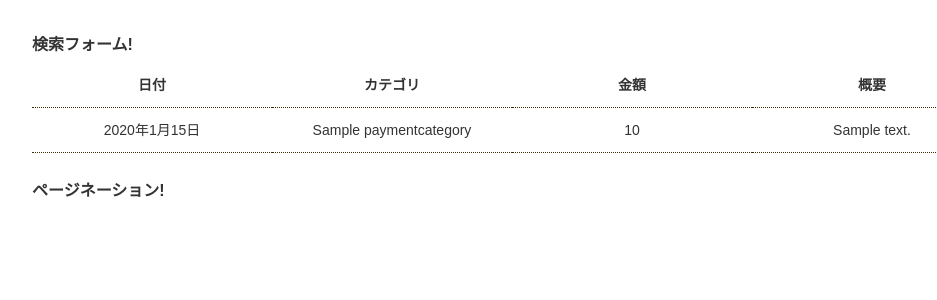
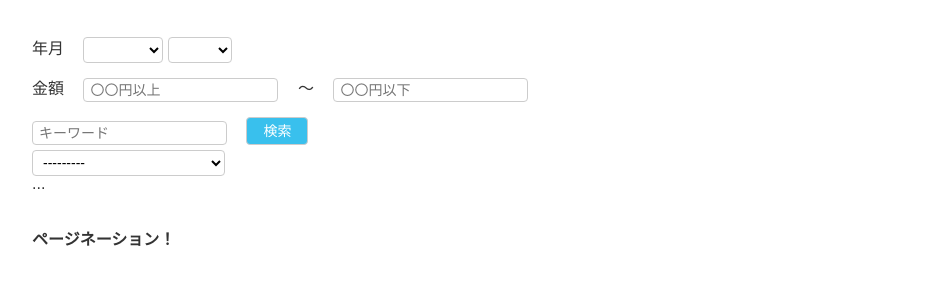
Before and after one commit to kengo78/django_kakeibo, a Django app: page / in a window 1280 px wide. Shown: the part 60-360 px from the top of the page, without its empty margins (128-1065 px from the left). Run offline with Django 4.2, Linux system fonts and the light colour scheme; tables that the repository leaves empty hold one stand-in row (values such as "Sample post").

Commit message:
検索機能

```diff
--- /dev/null
+++ b/kakeibo/forms.py
@@ -0,0 +1,71 @@
+from django import forms
+from .models import PaymentCategory
+from django.utils import timezone
+
+
+class PaymentSearchForm(forms.Form):
+    """支出検索フォーム"""
+
+    # 年の選択肢を動的に作る
+    start_year = 2019  # 家計簿の登録を始めた年
+    end_year = timezone.now().year + 1  # 現在の年＋１年
+    years = [(year, f'{year}年') for year in reversed(range(start_year, end_year + 1))]
+    years.insert(0, (0, ''))  # 空白の選択を追加
+    YEAR_CHOICES = tuple(years)
+
+    # 月の選択肢を動的に作る
+    months = [(month, f'{month}月') for month in range(1, 13)]
+    months.insert(0, (0, ''))
+    MONTH_CHOICES = tuple(months)
+
+    # 年の選択
+    year = forms.ChoiceField(
+        label='年での絞り込み',
+        required=False,
+        choices=YEAR_CHOICES,
+        widget=forms.Select(attrs={'class': 'form'})
+    )
+
+    # 月の選択
+    month = forms.ChoiceField(
+        label='月での絞り込み',
+        required=False,
+        choices=MONTH_CHOICES,
+        widget=forms.Select(attrs={'class': 'form'})
+    )
+
+    # 〇〇円以上
+    greater_than = forms.IntegerField(
+        label='Greater Than',
+        required=False,
+        widget=forms.TextInput(attrs={'class': 'form',
+                                      'autocomplete': 'off',
+                                      'placeholder': '〇〇円以上'})
+    )
+
+    # 〇〇円以下
+    less_than = forms.IntegerField(
+        label='Less Than',
+        required=False,
+        widget=forms.TextInput(attrs={'class': 'form',
+                                      'autocomplete': 'off',
+                                      'placeholder': '〇〇円以下'})
+    )
+
+    # キーワード
+    key_word = forms.CharField(
+        label='検索キーワード',
+        required=False,
+        widget=forms.TextInput(attrs={'class': 'form',
+                                      'autocomplete': 'off',
+                                      'placeholder': 'キーワード',
+                                      })
+    )
+
+    # カテゴリー検索
+    category = forms.ModelChoiceField(
+        label='カテゴリでの絞り込み',
+        required=False,
+        queryset=PaymentCategory.objects.order_by('name'),
+        widget=forms.Select(attrs={'class': 'form'})
+    )
--- a/kakeibo/templates/kakeibo/css/style.css
+++ b/kakeibo/templates/kakeibo/css/style.css
@@ -238,3 +238,48 @@
   width: 20%;
   padding: 15px 0;
 }
+/* --------------------------------
+ * フォーム
+ * -------------------------------- */
+.form {
+  font-size: 1.4rem;
+  padding: 3px 6px;
+  box-sizing: border-box;
+  border-radius: 4px;
+  border: solid 1px #ccc;
+  background-color: #fff;
+  font-family: "Ubuntu", "Noto Sans JP", sans-serif;
+}
+
+.form:focus {
+  outline: 0;
+  box-shadow: 0 0 0 .25rem rgba(18, 102, 241, .25);
+}
+
+/* --------------------------------
+ * ボタン
+ * -------------------------------- */
+.btn, a.btn {
+  font-size: 1.4rem;
+  color: #333;
+  -webkit-appearance: none;
+  padding: 4px 16px;
+  line-height: 1.3;
+  border-radius: 4px;
+  border: solid 1px #ccc;
+  background-color: #fff;
+  vertical-align: bottom;
+  font-family: "Ubuntu", "Noto Sans JP", sans-serif;
+  display: inline-block;
+  text-align: center;
+  cursor: pointer;
+}
+
+.btn:hover, a.btn:hover {
+  opacity: 0.5;
+}
+
+.btn-info, a.btn-info {
+  background-color: #39c0ed;
+  color: #fff;
+}
--- a/kakeibo/templates/kakeibo/payment_list.html
+++ b/kakeibo/templates/kakeibo/payment_list.html
@@ -1,35 +1,39 @@
 <!-- kakeibo/templates/kakeibo/payment_list.html -->
 {% extends 'kakeibo/base.html' %}
+{% load humanize %}
 {% block content %}
 
+<!-- 検索フォーム -->
 <form class="mt-2" id="search-form" action="" method="GET">
-  <h1>検索フォーム!</h1>
+  <div>
+    <label class="label mr-4">年月</label>
+    {{ search_form.year }}
+    {{ search_form.month }}
+  </div>
+  <div class="mt-4">
+    <label class="label mr-4">金額</label>
+    {{ search_form.greater_than }}
+    <span class="ml-4 mr-4">～</span>
+    {{ search_form.less_than }}
+  </div>
+  <div class="mt-4">
+    {{ search_form.key_word }}
+    <button class="btn btn-info ml-4" type="submit">検索</button>
+  </div>
+  <div class="mt-2 inline">
+    {{ search_form.category }}
+  </div>
 </form>
 
+<!-- 一覧表示 -->
 <table class="table mt-3">
-  <tr>
-    <th>日付</th>
-    <th>カテゴリ</th>
-    <th>金額</th>
-    <th>概要</th>
-  </tr>
-  {% for payment in payment_list %}
-
-  <tr>
-    <td>{{ payment.date }}</td>
-    <td>{{ payment.category }}</td>
-    <td>{{ payment.price}}</td>
-    <td>
-      {% if payment.description %}
-      {{ payment.description }}
-      {% endif %}
-    </td>
-  </tr>
-  {% endfor %}
+  ...
 </table>
 
+<!-- ページネーション -->
 <div class="mt-5">
-  <h1>ページネーション!</h1>
+  <h1>ページネーション！</h1>
 </div>
 
+
 {% endblock %}
--- a/kakeibo/views.py
+++ b/kakeibo/views.py
@@ -1,9 +1,62 @@
 #kakeibo/views.py
 from django.views import generic
 from .models import Payment, PaymentCategory, Income, IncomeCategory
+
+
+from django.views import generic
+from .models import Payment, PaymentCategory, Income, IncomeCategory
+from .forms import PaymentSearchForm  # 追加
 
 
 class PaymentList(generic.ListView):
     template_name = 'kakeibo/payment_list.html'
     model = Payment
     ordering = '-date'
+
+    # 追加
+    def get_queryset(self):
+        queryset = super().get_queryset()
+        self.form = form = PaymentSearchForm(self.request.GET or None)
+
+        if form.is_valid():
+            year = form.cleaned_data.get('year')
+            # 何も選択されていないときは0の文字列が入るため、除外
+            if year and year != '0':
+                queryset = queryset.filter(date__year=year)
+
+            # 何も選択されていないときは0の文字列が入るため、除外
+            month = form.cleaned_data.get('month')
+            if month and month != '0':
+                queryset = queryset.filter(date__month=month)
+
+            # 〇〇円以上の絞り込み
+            greater_than = form.cleaned_data.get('greater_than')
+            if greater_than:
+                queryset = queryset.filter(price__gte=greater_than)
+
+            # 〇〇円以下の絞り込み
+            less_than = form.cleaned_data.get('less_than')
+            if less_than:
+                queryset = queryset.filter(price__lte=less_than)
+
+            # キーワードの絞り込み
+            key_word = form.cleaned_data.get('key_word')
+            if key_word:
+                # 空欄で区切り、順番に絞る、and検索
+                if key_word:
+                    for word in key_word.split():
+                        queryset = queryset.filter(description__icontains=word)
+
+            # カテゴリでの絞り込み
+            category = form.cleaned_data.get('category')
+            if category:
+                queryset = queryset.filter(category=category)
+
+        return queryset
+
+    def get_context_data(self, **kwargs):
+        context = super().get_context_data(**kwargs)
+        # search formを渡す
+        context['search_form'] = self.form
+
+        return context
```
